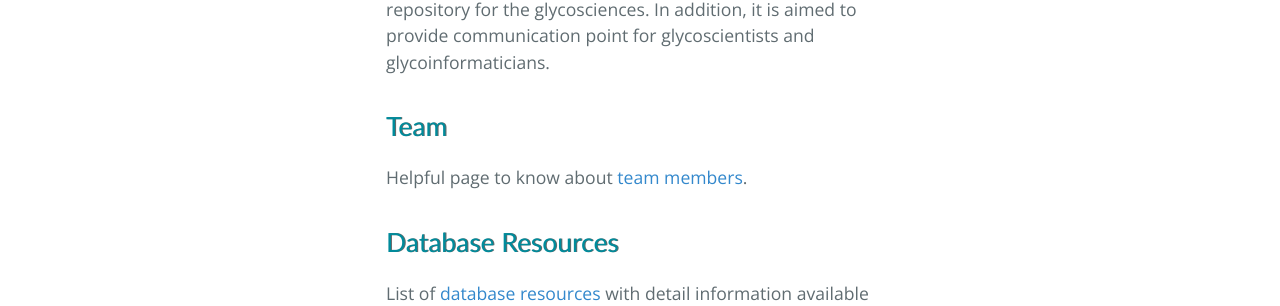
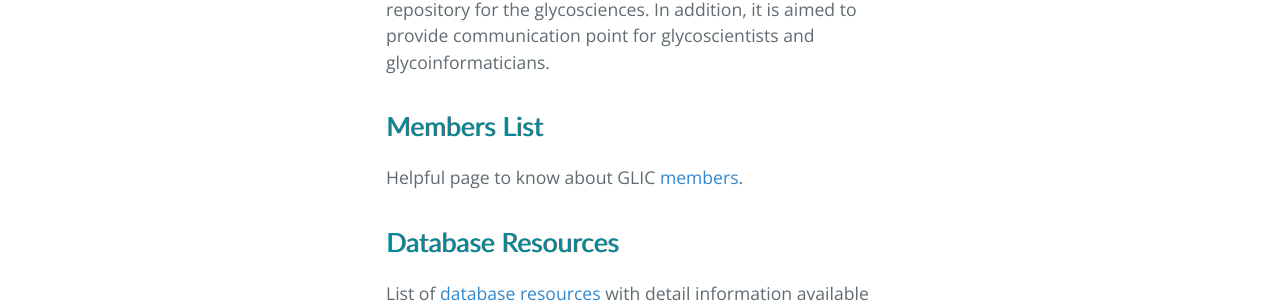
Before and after one commit to glycoinfo/glic-old, a Jekyll site: the page built from index.md, in a window 1280 px wide. Shown: the part 756-1062 px from the top of the page. Built offline with Jekyll 4.4.1, drawn with Linux system fonts in a browser that asks for light colours; nearby versions of some CDN libraries; Markdown is read by kramdown in place of the engine named in the settings.

Commit message:
Update index.md

```diff
--- a/index.md
+++ b/index.md
@@ -7,8 +7,8 @@
  Variety of batabases in glycoinformatics field has been developed in different countries as a result of glycoscience research projects. However, usage of these developed databases has became difficult because of closure of databases corresponding to ending of projects. The closure of databases is becoming obstacles in glycoscience research. The Glycoinformatics Consortium is found to solve the obstacles and glycoinformaticians to develop batabases and tools with a coalition.<br>
 The purpose of Glycomeinoformatics Consortium(GLIC) is to provide and maintain a centralized source software repository for the glycosciences. In addition, it is aimed to provide communication point for glycoscientists and glycoinformaticians.
 
-<h2>Team</h2>
-Helpful page to know about [team members](team).
+<h2>Members List</h2>
+Helpful page to know about GLIC [members](member).
 
 <h2>Database Resources</h2>
 List of [database resources](database) with detail information available specific for glycoinformaticians.
```
